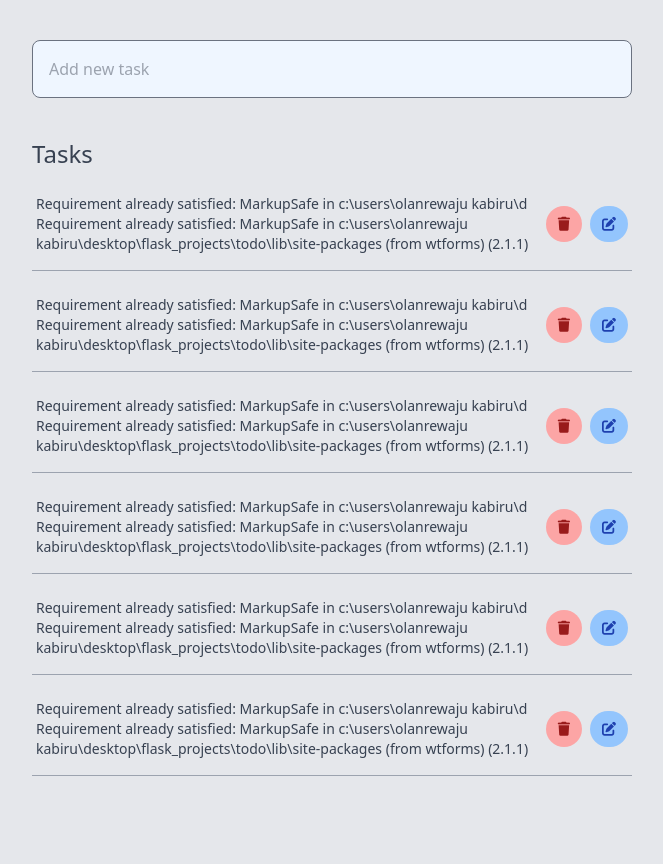
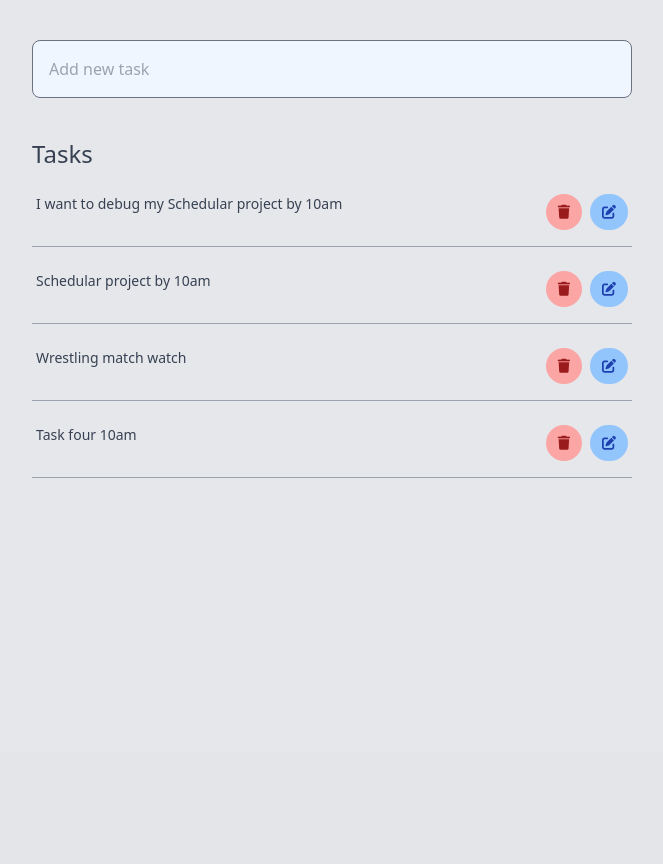
Before and after one commit to olakayCoder1/Schedular, a Flask app: page /home in a window 1280 px wide. Shown: the part 48-912 px from the top of the page, without its empty margins (308-971 px from the left). After the commit the page ends 526 px from the top, so only its background shows below. Run offline with Flask 2, Linux system fonts and the light colour scheme; a user stored in the database is signed in; data comes from the database, SQL or seed files in the repository; both versions use the stored data as it was after the commit; some libraries are stand-ins or nearby versions.

Commit message:
env file addded

```diff
--- a/app/__init__.py
+++ b/app/__init__.py
@@ -2,6 +2,7 @@ from flask import Flask
 from flask_sqlalchemy import SQLAlchemy
 from flask_bcrypt import Bcrypt
 from flask_login import LoginManager
+import os
 
 
 SECRET_KEY = 'a1195680684e30e68f9d7e3b'
--- a/app/forms.py
+++ b/app/forms.py
@@ -18,11 +18,13 @@ class RegisterForm(FlaskForm):
             raise ValidationError('Email already exist, try a different email')
 
     username = StringField('Username', validators=[DataRequired(), Length(min=3)])
-    email = EmailField('Your Email', validators=[DataRequired(), Email() ])
+    email = EmailField('Your Email', validators=[DataRequired(), Email()])
     password1 = PasswordField('Password', validators=[DataRequired()])
     password2 = PasswordField('Confirm Password', validators=[EqualTo('password1')])
     submit = SubmitField('Sign-Up')
-
+#I NEED TO INSTALL EMAIL email_validation for EMAIL VALIDATION SUPPORT
+#I NEED TO INSTALL EMAIL email_validation for EMAIL VALIDATION SUPPORT
+#I NEED TO INSTALL EMAIL email_validation for EMAIL VALIDATION SUPPORT
 
 class LoginForm(FlaskForm):
     username = StringField('Username', validators=[DataRequired()])
--- a/app/templates/home.html
+++ b/app/templates/home.html
@@ -2,15 +2,30 @@
 {% block title%}Home{% endblock%}
 {% block content %}
 <div class=" w-full h-full">
-    <form class=" w-[600px] mx-auto">
+    <form  method="post" class="w-[600px] mx-auto">
         <div class="my-10">
-            <input type="text" id="success" class="bg-blue-50 border  text-gray-700 text-base font-medium rounded-lg focus:ring-blue-500 focus:border-blue-500 block w-full p-4 focus:shadow-md" placeholder="Add new task">
+            <input type="text" name="description" class="bg-blue-50 border  text-gray-700 text-base font-medium rounded-lg focus:ring-blue-500 focus:border-blue-500 block w-full p-4 focus:shadow-md" placeholder="Add new task">
           </div>
     </form>
     <div class="w-full max-w-[600px] mx-auto pb-20">
         <h2 class=" text-2xl font-medium">Tasks</h2>
         <ul>
+            {% for task in tasks %}
             <li class="border-b border-gray-400 hover:border hover:border-gray-300 hover:shadow-md hover:rounded-lg flex justify-between p-1 py-4 my-2">
+                <p class=" grow ">{{ task.description }}</p>
+                <div class=" flex gap-2 items-center">
+                    <a href="/delete/{{ task.id }}"
+                     class=" text-sm font-bold p-2 px-3 rounded-full cursor-pointer bg-red-300 w-fit text-red-800">
+                        <i class="fa-solid fa-trash"></i>
+                    </a>
+                    <a class=" text-sm font-bold p-2 px-3 rounded-full cursor-pointer bg-blue-300 w-fit text-blue-800">
+                        <i class="fa-solid fa-pen-to-square"></i>
+                    </a>
+                </div>
+            </li>
+            {% endfor %}
+
+            <!-- <li class="border-b border-gray-400 hover:border hover:border-gray-300 hover:shadow-md hover:rounded-lg flex justify-between p-1 py-4 my-2">
                 <p class=" grow ">Requirement already satisfied: MarkupSafe in c:\users\olanrewaju kabiru\d Requirement already satisfied: MarkupSafe in c:\users\olanrewaju kabiru\desktop\flask_projects\todo\lib\site-packages (from wtforms) (2.1.1)</p>
                 <div class=" flex gap-2 items-center">
                     <p class=" text-sm font-bold p-2 px-3 rounded-full cursor-pointer bg-red-300 w-fit text-red-800">
@@ -20,62 +35,8 @@
                         <i class="fa-solid fa-pen-to-square"></i>
                     </p>
                 </div>
-            </li>
-            <li class="border-b border-gray-400 hover:border hover:border-gray-300 hover:shadow-md hover:rounded-lg flex justify-between p-1 py-4 my-2">
-                <p class=" grow ">Requirement already satisfied: MarkupSafe in c:\users\olanrewaju kabiru\d Requirement already satisfied: MarkupSafe in c:\users\olanrewaju kabiru\desktop\flask_projects\todo\lib\site-packages (from wtforms) (2.1.1)</p>
-                <div class=" flex gap-2 items-center">
-                    <p class=" text-sm font-bold p-2 px-3 rounded-full cursor-pointer bg-red-300 w-fit text-red-800">
-                        <i class="fa-solid fa-trash"></i>
-                    </p>
-                    <p class=" text-sm font-bold p-2 px-3 rounded-full cursor-pointer bg-blue-300 w-fit text-blue-800">
-                        <i class="fa-solid fa-pen-to-square"></i>
-                    </p>
-                </div>
-            </li>
-            <li class="border-b border-gray-400 hover:border hover:border-gray-300 hover:shadow-md hover:rounded-lg flex justify-between p-1 py-4 my-2">
-                <p class=" grow ">Requirement already satisfied: MarkupSafe in c:\users\olanrewaju kabiru\d Requirement already satisfied: MarkupSafe in c:\users\olanrewaju kabiru\desktop\flask_projects\todo\lib\site-packages (from wtforms) (2.1.1)</p>
-                <div class=" flex gap-2 items-center">
-                    <p class=" text-sm font-bold p-2 px-3 rounded-full cursor-pointer bg-red-300 w-fit text-red-800">
-                        <i class="fa-solid fa-trash"></i>
-                    </p>
-                    <p class=" text-sm font-bold p-2 px-3 rounded-full cursor-pointer bg-blue-300 w-fit text-blue-800">
-                        <i class="fa-solid fa-pen-to-square"></i>
-                    </p>
-                </div>
-            </li>
-            <li class="border-b border-gray-400 hover:border hover:border-gray-300 hover:shadow-md hover:rounded-lg flex justify-between p-1 py-4 my-2">
-                <p class=" grow ">Requirement already satisfied: MarkupSafe in c:\users\olanrewaju kabiru\d Requirement already satisfied: MarkupSafe in c:\users\olanrewaju kabiru\desktop\flask_projects\todo\lib\site-packages (from wtforms) (2.1.1)</p>
-                <div class=" flex gap-2 items-center">
-                    <p class=" text-sm font-bold p-2 px-3 rounded-full cursor-pointer bg-red-300 w-fit text-red-800">
-                        <i class="fa-solid fa-trash"></i>
-                    </p>
-                    <p class=" text-sm font-bold p-2 px-3 rounded-full cursor-pointer bg-blue-300 w-fit text-blue-800">
-                        <i class="fa-solid fa-pen-to-square"></i>
-                    </p>
-                </div>
-            </li>
-            <li class="border-b border-gray-400 hover:border hover:border-gray-300 hover:shadow-md hover:rounded-lg flex justify-between p-1 py-4 my-2">
-                <p class=" grow ">Requirement already satisfied: MarkupSafe in c:\users\olanrewaju kabiru\d Requirement already satisfied: MarkupSafe in c:\users\olanrewaju kabiru\desktop\flask_projects\todo\lib\site-packages (from wtforms) (2.1.1)</p>
-                <div class=" flex gap-2 items-center">
-                    <p class=" text-sm font-bold p-2 px-3 rounded-full cursor-pointer bg-red-300 w-fit text-red-800">
-                        <i class="fa-solid fa-trash"></i>
-                    </p>
-                    <p class=" text-sm font-bold p-2 px-3 rounded-full cursor-pointer bg-blue-300 w-fit text-blue-800">
-                        <i class="fa-solid fa-pen-to-square"></i>
-                    </p>
-                </div>
-            </li>
-            <li class="border-b border-gray-400 hover:border hover:border-gray-300 hover:shadow-md hover:rounded-lg flex justify-between p-1 py-4 my-2">
-                <p class=" grow ">Requirement already satisfied: MarkupSafe in c:\users\olanrewaju kabiru\d Requirement already satisfied: MarkupSafe in c:\users\olanrewaju kabiru\desktop\flask_projects\todo\lib\site-packages (from wtforms) (2.1.1)</p>
-                <div class=" flex gap-2 items-center">
-                    <p class=" text-sm font-bold p-2 px-3 rounded-full cursor-pointer bg-red-300 w-fit text-red-800">
-                        <i class="fa-solid fa-trash"></i>
-                    </p>
-                    <p class=" text-sm font-bold p-2 px-3 rounded-full cursor-pointer bg-blue-300 w-fit text-blue-800">
-                        <i class="fa-solid fa-pen-to-square"></i>
-                    </p>
-                </div>
-            </li>
+            </li> -->
+
         </ul>
     </div>
 </div>
--- a/app/views.py
+++ b/app/views.py
@@ -1,8 +1,8 @@
 from flask import flash , get_flashed_messages , render_template , request , redirect , url_for
 from app import app , db , login_manager
 from app.forms import RegisterForm , LoginForm
-from app.models import User
-from flask_login import login_user , logout_user , login_required
+from app.models import User , Task
+from flask_login import login_user , logout_user , login_required , current_user
 
 
 @app.route("/")
@@ -63,11 +63,23 @@ def logout_page():
 
 
 
-@app.route("/home")
+@app.route("/home", methods=['GET','POST'])
 def home_page():
-    return render_template('home.html')
+    if request.method == 'POST':
+        description = request.form['description']
+        print(description)
+    print(current_user.id)
+    tasks = Task.query.all()
+    return render_template('home.html', tasks=tasks )
 
 
+@app.route("/delete/<int:id>")
+def delete_task_page(id):
+    task_to_delete = Task.query.filter_by(id=int(id)).first()
+    print(task_to_delete)
+    db.session.delete(task_to_delete)
+    db.session.commit()
+    return redirect(url_for('home_page'))
 
 
 
--- a/requirements.txt
+++ b/requirements.txt
@@ -2,17 +2,21 @@ bcrypt==3.2.2
 cffi==1.15.1
 click==8.1.3
 colorama==0.4.5
+dnspython==2.2.1
+email-validator==1.2.1
 Flask==2.2.2
 Flask-Bcrypt==1.0.1
 Flask-Login==0.6.2
 Flask-SQLAlchemy==2.5.1
 Flask-WTF==1.0.1
 greenlet==1.1.2
+idna==3.3
 itsdangerous==2.1.2
 Jinja2==3.1.2
 MarkupSafe==2.1.1
 pip==22.1.2
 pycparser==2.21
+python-dotenv==0.20.0
 setuptools==63.2.0
 SQLAlchemy==1.4.40
 Werkzeug==2.2.2
--- a/run.py
+++ b/run.py
@@ -1,4 +1,6 @@
 from app import app
+
+
 
 if __name__ == "__main__":
     app.run(Debug=True)
```
Also changed, not shown: app/client.db (added), 2 other files.
